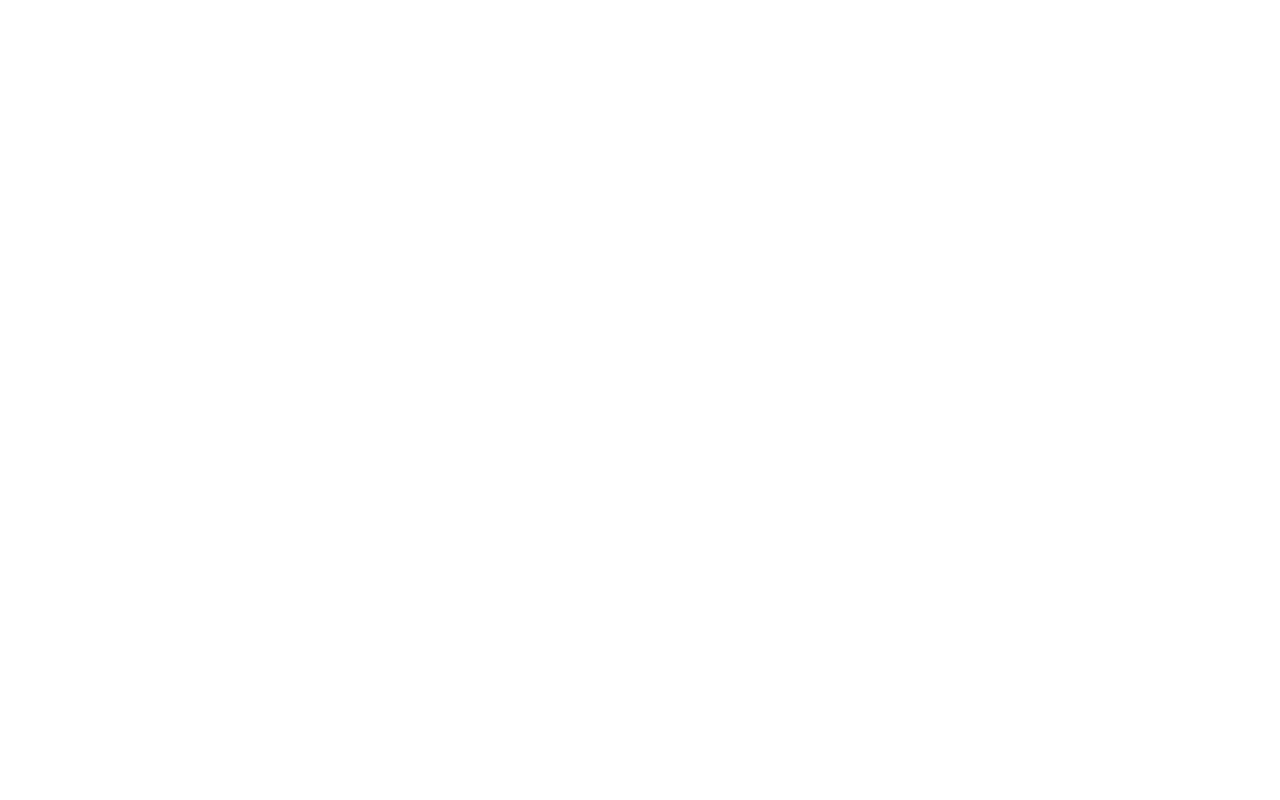
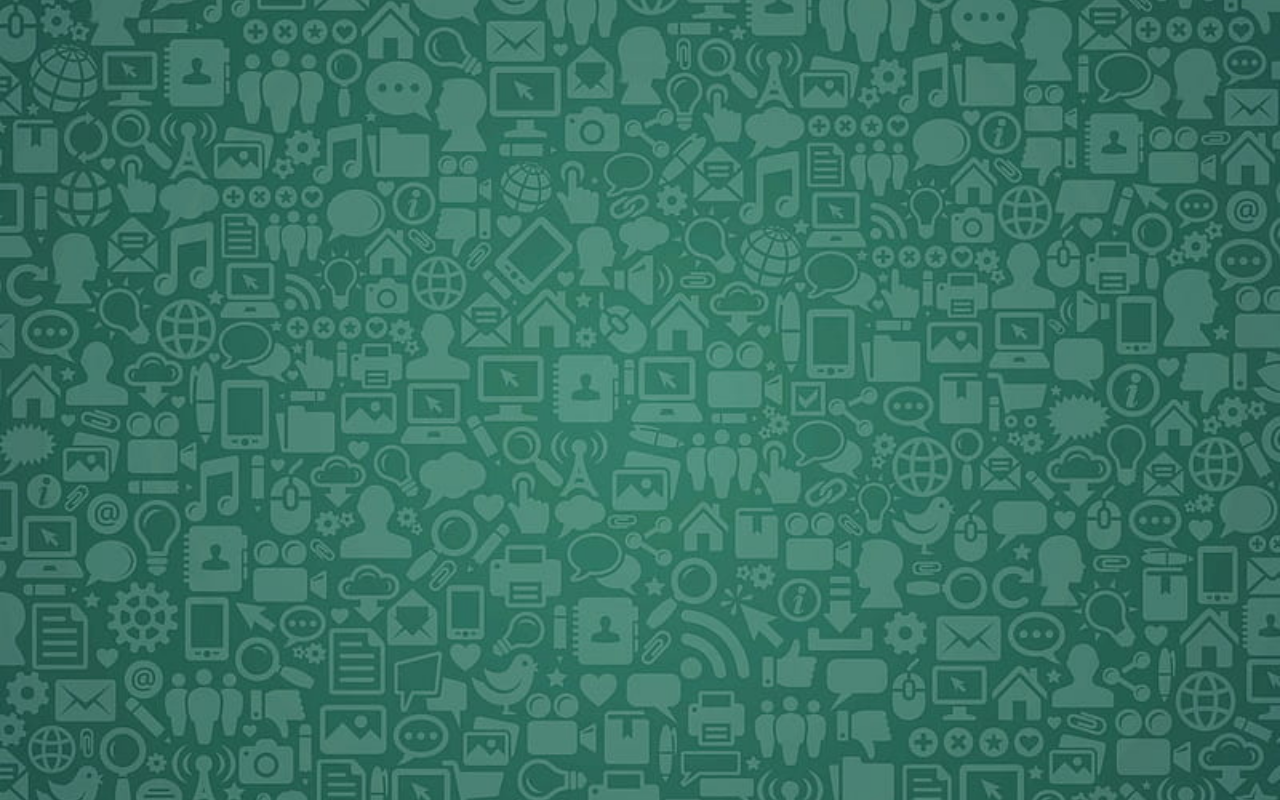
Before and after one commit to Sanvi009/private, a plain HTML site: page contact/index.html in a window 1280 px wide. Drawn offline with Linux system fonts and the light colour scheme.

Commit message:
Fix background image URL path in index.html

```diff
--- a/contact/index.html
+++ b/contact/index.html
@@ -21,7 +21,7 @@
 
     body {
       /* background – image located at site root (background.jpg) */
-      background-image: url('background.jpg');
+      background-image: url('/background.jpg');
       background-repeat: no-repeat;
       background-position: center center;
       background-size: cover;          /* full coverage, responsive */
```
